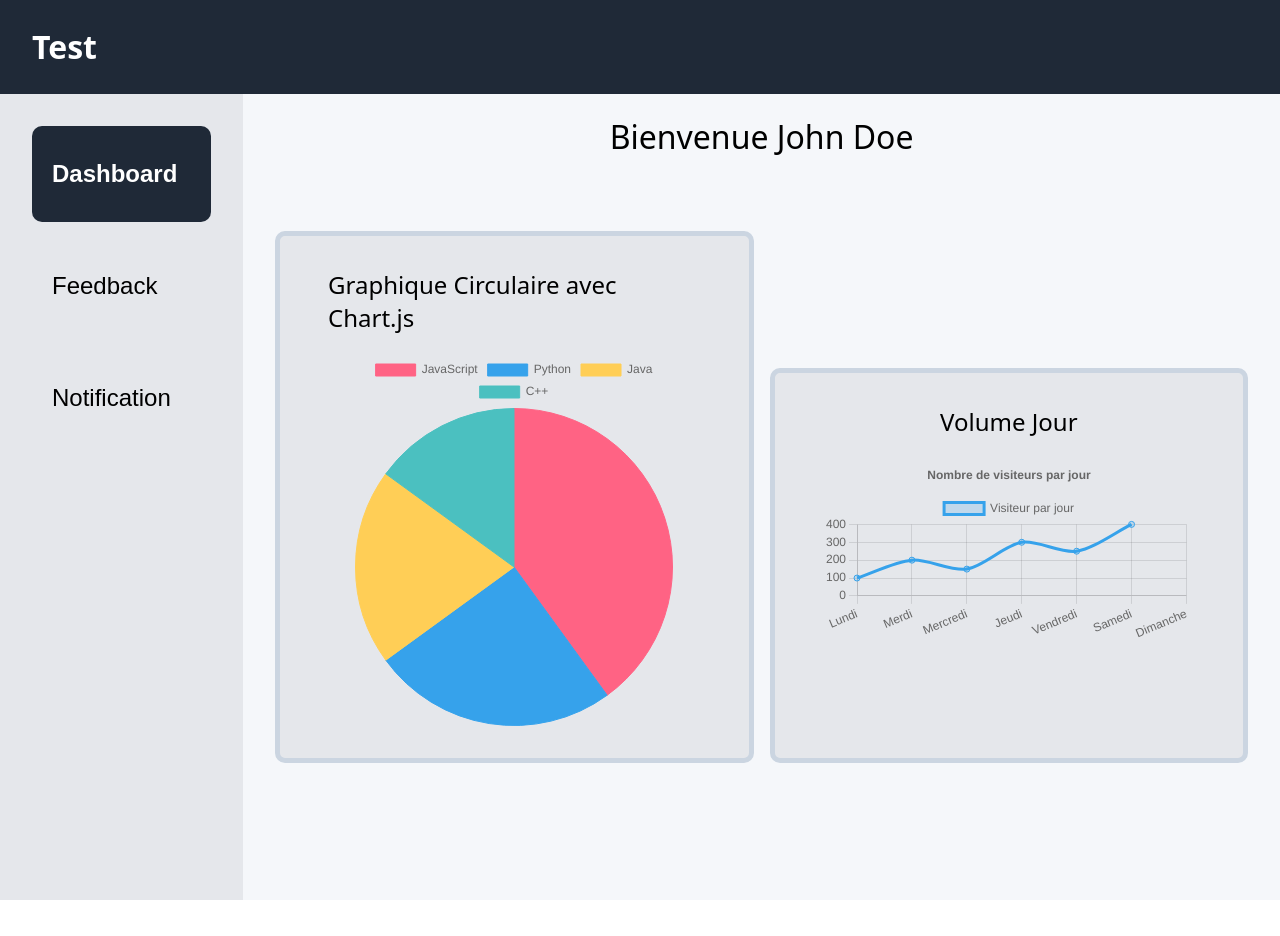
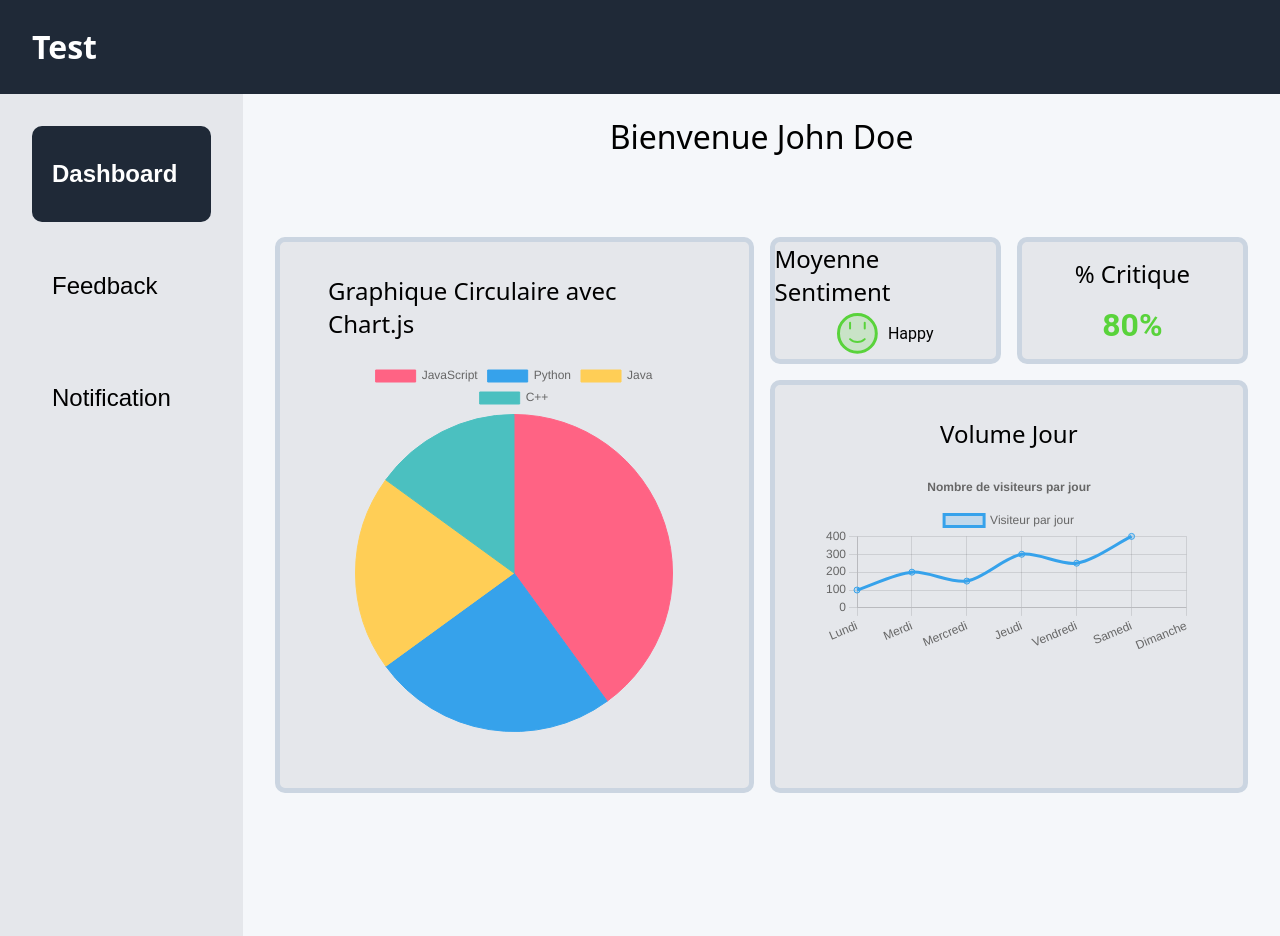
Before and after one commit to ynov-2025-m1-team7/CICD_M1_FRONT, a React (Create React App) app: page / in a window 1280 px wide. Before the commit the page ends 900 px from the top, so only its background shows below. Built offline with nearby package versions, Linux system fonts and the light colour scheme; a web font is replaced by a local one.

Commit message:
conceptual_dashboard

```diff
--- a/src/Compossant/Dashboard/index.js
+++ b/src/Compossant/Dashboard/index.js
@@ -1,5 +1,7 @@
 import MyPieChart from "../Graphics/Pie";
 import MyLineChart from "../Graphics/Line";
+import AvarageFeeling from "../StatsCards/AverageFeeling";
+import PercentageReviews from "../StatsCards/PercentageReviews";
 import "./style.css";
 
 const Dashboard = () => {
@@ -7,6 +9,8 @@ const Dashboard = () => {
         <div className="DashboardContainer">
             <h1 className="DashboardTitle">Bienvenue John Doe</h1>
             <MyPieChart/>
+            <AvarageFeeling/>
+            <PercentageReviews/>
             <MyLineChart/>
         </div>
     );
--- /dev/null
+++ b/src/Compossant/StatsCards/AverageFeeling/index.js
@@ -0,0 +1,15 @@
+import "./style.css";
+
+const AvarageFeeling = () => {
+    return (
+        <div className="AvarageFeelingContainer">
+            <h2>Moyenne Sentiment</h2>
+            <div className="FeelingsContainer">
+                <img src="/assets/happy.svg" alt="feeling" className="FeelingIcon" />
+                <p className="FeelingText">Happy</p>
+            </div>
+        </div>
+    );
+}
+
+export default AvarageFeeling;
--- /dev/null
+++ b/src/Compossant/StatsCards/AverageFeeling/style.css
@@ -0,0 +1,22 @@
+.AvarageFeelingContainer {
+    display: flex;
+    flex-direction: column;
+    justify-content: space-evenly;
+    align-items: center;
+    grid-column: 5 / 7;
+    background-color: #E5E7EB;
+    border: #CBD5E1 solid 5px;
+    border-radius: 10px;
+}
+
+.FeelingsContainer {
+    display: flex;
+    justify-content: center;
+    align-items: center;
+    gap: 10px;
+}
+
+.AvarageFeelingContainer h2 {
+    margin-block-start: 0;
+    margin-block-end: 0;
+}
--- /dev/null
+++ b/src/Compossant/StatsCards/PercentageReviews/index.js
@@ -0,0 +1,15 @@
+import "./style.css";
+import { useState } from "react";
+
+const PercentageReviews = () => {
+    const [percentage, setPercentage] = useState(80); // Example percentage value, you can change it as needed
+    const [color, setColor] = useState("green"); // Example color value, you can change it as needed
+    return (
+        <div className="PercentageReviewsContainer">
+            <h2>% Critique</h2>
+            <p className={`PercentageReviewsText-${color}`}>{percentage}%</p>
+        </div>
+    );
+}
+
+export default PercentageReviews;
--- /dev/null
+++ b/src/Compossant/StatsCards/PercentageReviews/style.css
@@ -0,0 +1,38 @@
+.PercentageReviewsContainer {
+    display: flex;
+    flex-direction: column;
+    justify-content: space-evenly;
+    align-items: center;
+    grid-column: 7 / -1;
+    background-color: #E5E7EB;
+    border: #CBD5E1 solid 5px;
+    border-radius: 10px;
+}
+
+.PercentageReviewsContainer h2 {
+    margin-block-start: 0;
+    margin-block-end: 0;
+}
+
+.PercentageReviewsText-green, .PercentageReviewsText-red, .PercentageReviewsText-orange {
+    display: flex;
+    justify-content: center;
+    align-items: center;
+    gap: 10px;
+    font-size: 32px;
+    font-weight: 600;
+    margin-block-start: 0;
+    margin-block-end: 0;
+}
+
+.PercentageReviewsText-green {
+    color: #59D33B;
+}
+
+.PercentageReviewsText-red {
+    color: #EF4444;
+}
+
+.PercentageReviewsText-orange {
+    color: #F0961F;
+}
```
Also changed, not shown: public/assets/happy.svg (added).
